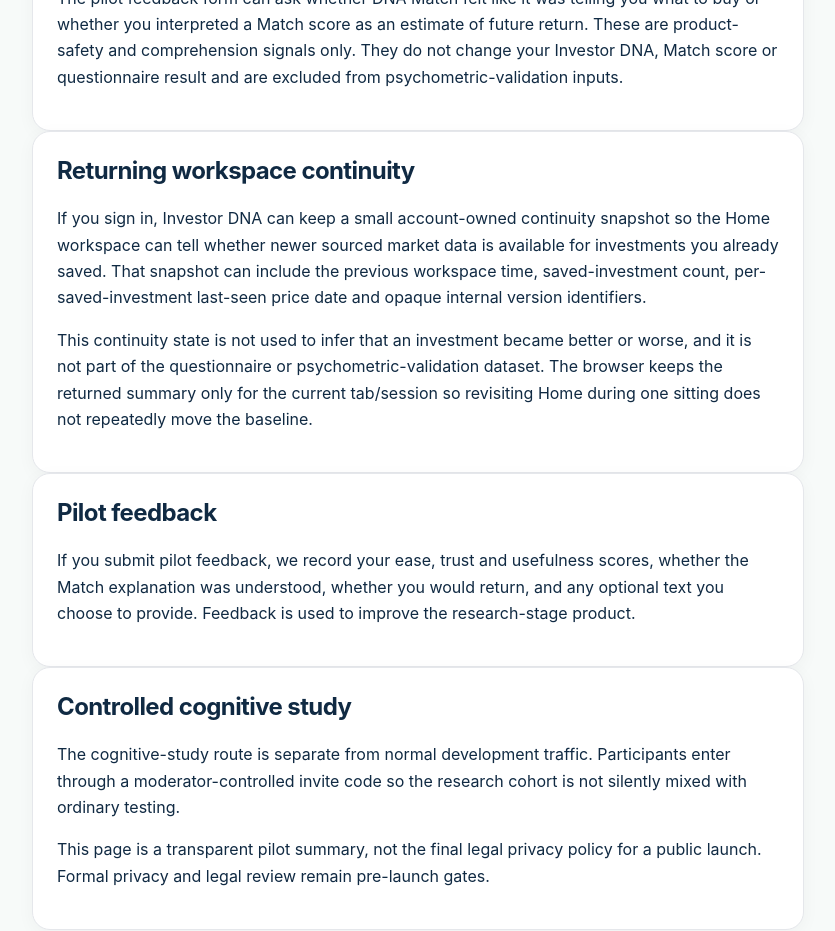
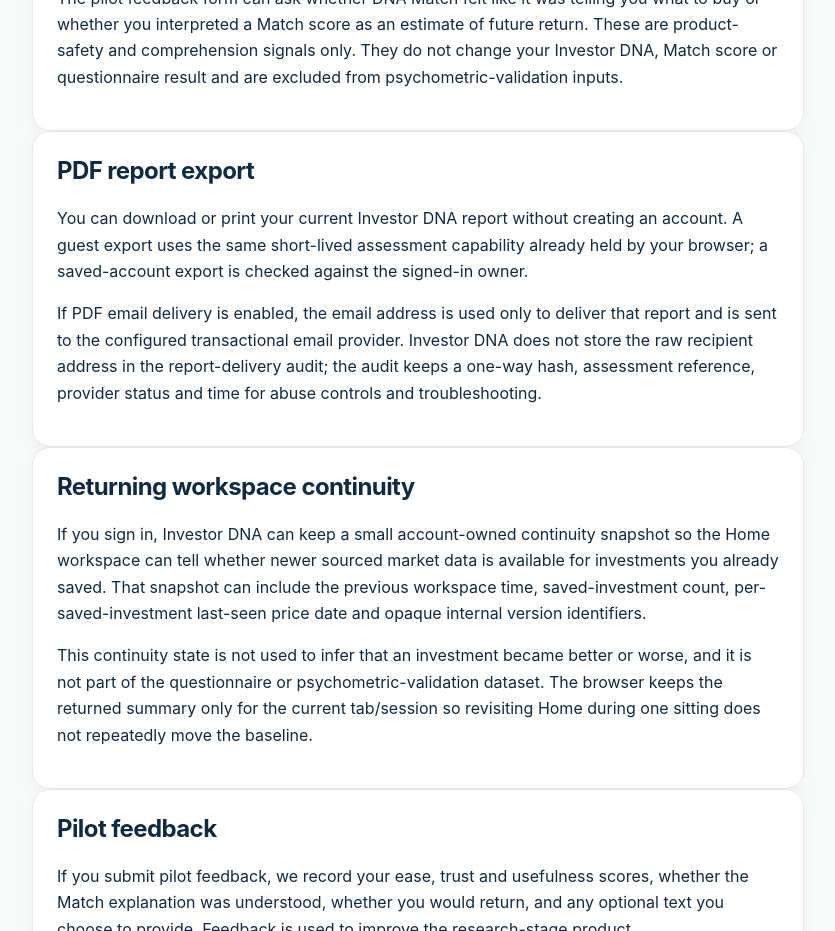
Before and after one commit to mahdikakavandkordi-droid/Investing-dnav1, a Next.js app: page /privacy in a window 1280 px wide. Shown: the part 1120-2051 px from the top of the page, without its empty margins (222-1057 px from the left). Built offline with nearby package versions, Linux system fonts and the light colour scheme; no server answers.

Commit message:
Document account-free PDF report export privacy

```diff
--- a/app/privacy/page.tsx
+++ b/app/privacy/page.tsx
@@ -6,6 +6,7 @@ export default function PilotPrivacy(){return <section className="section"><div
   <div className="card"><h2>Assessment and account data</h2><p>Your Investing DNA assessment answers are stored by the assessment service because they are required to calculate and reproduce your profile. If you choose to create an account and save your result, Investor DNA can associate your completed assessment, investment context and saved investments with that account.</p><p>A completed guest assessment keeps only a limited claim ticket in browser storage for optional account saving; the full completed guest draft is not kept there after completion.</p></div>
   <div className="card"><h2>Investment research activity</h2><p>The pilot can record that an investment research page, Compare, Screener or Watchlist was used and can attach an internal investment identifier to that product event. It does not turn your research activity into an order or execute a trade.</p></div>
   <div className="card"><h2>Pilot comprehension feedback</h2><p>The pilot feedback form can ask whether DNA Match felt like it was telling you what to buy or whether you interpreted a Match score as an estimate of future return. These are product-safety and comprehension signals only. They do not change your Investor DNA, Match score or questionnaire result and are excluded from psychometric-validation inputs.</p></div>
+  <div className="card"><h2>PDF report export</h2><p>You can download or print your current Investor DNA report without creating an account. A guest export uses the same short-lived assessment capability already held by your browser; a saved-account export is checked against the signed-in owner.</p><p>If PDF email delivery is enabled, the email address is used only to deliver that report and is sent to the configured transactional email provider. Investor DNA does not store the raw recipient address in the report-delivery audit; the audit keeps a one-way hash, assessment reference, provider status and time for abuse controls and troubleshooting.</p></div>
   <div className="card"><h2>Returning workspace continuity</h2><p>If you sign in, Investor DNA can keep a small account-owned continuity snapshot so the Home workspace can tell whether newer sourced market data is available for investments you already saved. That snapshot can include the previous workspace time, saved-investment count, per-saved-investment last-seen price date and opaque internal version identifiers.</p><p>This continuity state is not used to infer that an investment became better or worse, and it is not part of the questionnaire or psychometric-validation dataset. The browser keeps the returned summary only for the current tab/session so revisiting Home during one sitting does not repeatedly move the baseline.</p></div>
   <div className="card"><h2>Pilot feedback</h2><p>If you submit pilot feedback, we record your ease, trust and usefulness scores, whether the Match explanation was understood, whether you would return, and any optional text you choose to provide. Feedback is used to improve the research-stage product.</p></div>
   <div className="card"><h2>Controlled cognitive study</h2><p>The cognitive-study route is separate from normal development traffic. Participants enter through a moderator-controlled invite code so the research cohort is not silently mixed with ordinary testing.</p><p>This page is a transparent pilot summary, not the final legal privacy policy for a public launch. Formal privacy and legal review remain pre-launch gates.</p></div>
```
